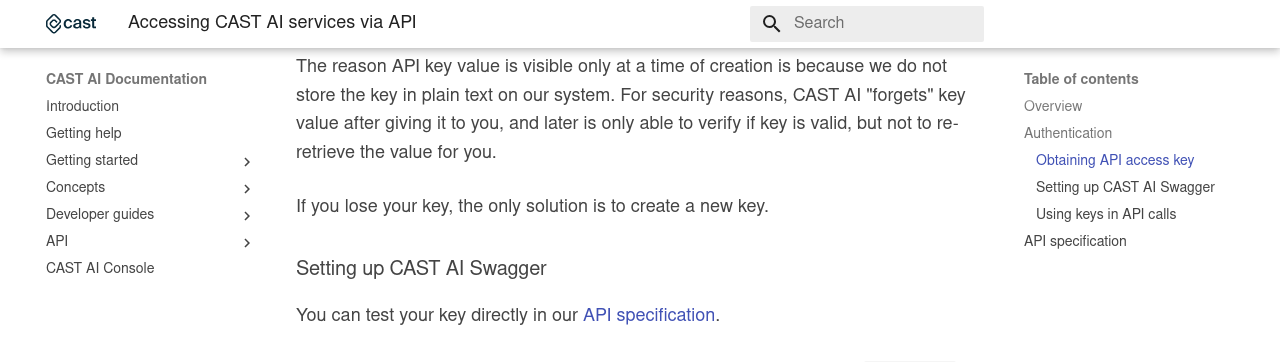
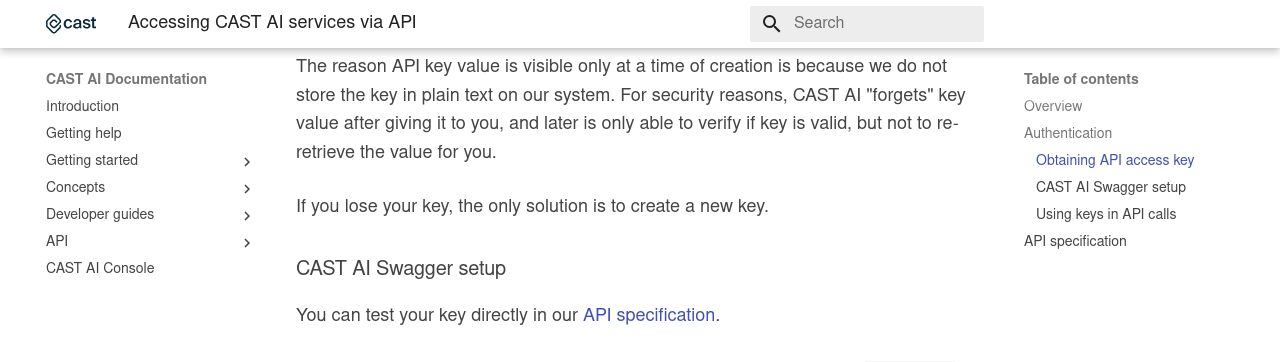
Before and after one commit to castai/docs, an MkDocs documentation site: the page built from docs/api/api.md, in a window 1280 px wide and 900 px high, scrolled down 1782 px. Shown: the top 362 px of the window. Built offline with MkDocs 1.6.1 and Material for MkDocs 9.7.7, drawn with Linux system fonts in a browser that asks for light colours; some web fonts are replaced.

Commit message:
Update api.md

```diff
--- a/docs/api/api.md
+++ b/docs/api/api.md
@@ -30,7 +30,7 @@
 
 If you lose your key, the only solution is to create a new key.
 
-### Setting up CAST AI Swagger
+### CAST AI Swagger setup
 
 You can test your key directly in our [API specification](https://github.com/v1dm45/docs/blob/main/docs/api/api.md#api-specification).
 
```
